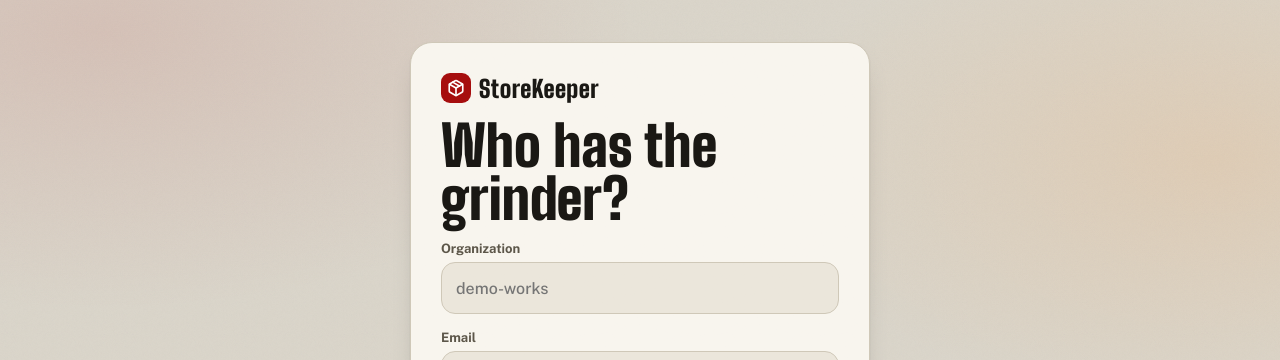
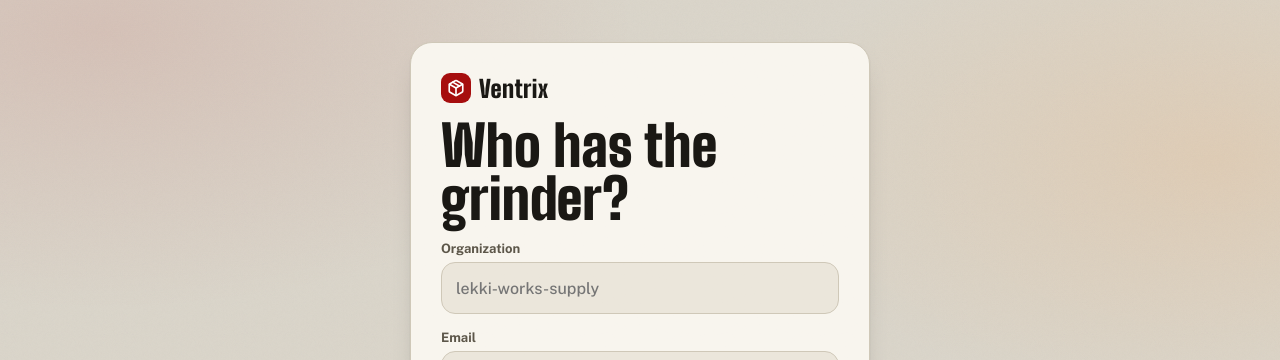
Before and after one commit to ybeex/ventrix-web, a React (Vite) app: page / in a window 1280 px wide. Shown: the top 360 px of the page. Built offline with nearby package versions, Linux system fonts and the light colour scheme; no server answers.

Commit message:
fix(rebrand): align dashboard identity to Ventrix

```diff
--- a/package.json
+++ b/package.json
@@ -1,5 +1,5 @@
 {
-  "name": "storekeeper-web",
+  "name": "ventrix-web",
   "private": true,
   "version": "0.1.0",
   "type": "module",
--- a/src/components/Layout.tsx
+++ b/src/components/Layout.tsx
@@ -92,7 +92,7 @@ export function Layout() {
   return (
     <div className="shell">
       <aside className="side" aria-label="Main">
-        <div className="orgbox"><i><Package className="feather-ic" /></i><span className="grow"><b>{me?.organization.name ?? 'StoreKeeper'}</b><small>StoreKeeper</small></span></div>
+        <div className="orgbox"><i><Package className="feather-ic" /></i><span className="grow"><b>{me?.organization.name ?? 'Ventrix'}</b><small>Ventrix</small></span></div>
         <nav aria-label="Pages"><List /></nav>
         {hasPinItem && <button className="nv" onClick={() => setPinOpen(true)}><Key className="feather-ic" /><span className="grow">{me?.hasPin ? 'Change my PIN' : 'Set my PIN'}</span></button>}
       </aside>
--- a/src/lib/snapshot.ts
+++ b/src/lib/snapshot.ts
@@ -4,7 +4,7 @@
 import { get } from './api';
 import type { Holder, Item } from './types';
 
-const DB = 'storekeeper-cache-v1';
+const DB = 'ventrix-cache-v1';
 let dbp: Promise<IDBDatabase> | null = null;
 const open = () => (dbp ??= new Promise((res, rej) => {
   const r = indexedDB.open(DB, 1);
--- a/src/pages/Login.tsx
+++ b/src/pages/Login.tsx
@@ -22,10 +22,10 @@ export default function Login() {
   return (
     <div className="login">
       <form className="box glass auth-login-form" onSubmit={submit}>
-        <div className="brand"><i><Package className="feather-ic" /></i><span>StoreKeeper</span></div>
+        <div className="brand"><i><Package className="feather-ic" /></i><span>Ventrix</span></div>
         <h1>Who has the grinder?</h1>
         {expired && <div className="alert warn glass" role="status"><div><strong>You were signed out</strong><span>Your session ended. Sign in again to continue.</span></div></div>}
-        <Field label="Organization"><input autoComplete="organization" value={f.orgSlug} onChange={(e) => setF({ ...f, orgSlug: e.target.value.trim() })} required placeholder="demo-works" /></Field>
+        <Field label="Organization"><input autoComplete="organization" value={f.orgSlug} onChange={(e) => setF({ ...f, orgSlug: e.target.value.trim() })} required placeholder="lekki-works-supply" /></Field>
         <Field label="Email"><input type="email" autoComplete="username" value={f.email} onChange={(e) => setF({ ...f, email: e.target.value })} required /></Field>
         <Field label="Password"><input type="password" autoComplete="current-password" value={f.password} onChange={(e) => setF({ ...f, password: e.target.value })} required /></Field>
         <label className="row" style={{ border: 0, minHeight: 44 }}><input type="checkbox" checked={trust} onChange={(e) => setTrust(e.target.checked)} /><span>This is a shared store tablet<br /><span className="muted" style={{ fontSize: 13 }}>Supervisors and admins only. Staff then switch in with a PIN.</span></span></label>
--- a/src/pages/Signup.tsx
+++ b/src/pages/Signup.tsx
@@ -54,7 +54,7 @@ export default function Signup() {
         </div>
         <p className="muted">We set up a starting shelf and category so you can add your first item right away.</p>
         {err && <div role="alert" style={{ color: 'var(--accent-3)', fontWeight: 700 }}>{err}</div>}
-        <Btn className="primary" busy={busy} onClick={enter}><ArrowRight className="feather-ic" />Open StoreKeeper</Btn>
+        <Btn className="primary" busy={busy} onClick={enter}><ArrowRight className="feather-ic" />Open Ventrix</Btn>
         <p style={{ textAlign: 'center' }}><Link to="/" style={{ textDecoration: 'underline' }}>Go to sign in instead</Link></p>
       </div></div>
     );
@@ -63,7 +63,7 @@ export default function Signup() {
   return (
     <div className="login">
       <form className="box glass auth-signup-form" onSubmit={submit} noValidate>
-        <div className="brand"><i><Package className="feather-ic" /></i><span>StoreKeeper</span></div>
+        <div className="brand"><i><Package className="feather-ic" /></i><span>Ventrix</span></div>
         <h1>Create your organization</h1>
         <p className="muted">Set up your store in a minute. You will be the administrator and can add your team afterwards.</p>
         <div className="auth-signup-fields">
--- a/src/styles.css
+++ b/src/styles.css
@@ -1,4 +1,4 @@
-/* StoreKeeper design system — ported from the UI kit (two palettes, one token system). */
+/* Ventrix design system — ported from the UI kit (two palettes, one token system). */
 :root{--bg:#DAD5CA;--bg-elev:#F8F5EE;--bg-elev-2:#EBE6DB;--ink:#1A1814;--ink-muted:#5C5649;--accent:#a60e0e;--accent-ink:#FFFFFF;--accent-2:#FF8A1F;--accent-3:#c21515;--ok:#1F7A3E;--line:rgba(26,24,20,.16);--glass-border:#CFC8B8;--shadow-c:26,24,20;
 --r-lg:22px;--r-md:14px;--r-sm:9px;--display:'Big Shoulders Display','Arial Narrow',Impact,sans-serif;--sans:'Public Sans',system-ui,sans-serif;--spring:cubic-bezier(.34,1.56,.64,1)}
 [data-theme=night]{--bg:#0F1117;--bg-elev:#1C202A;--bg-elev-2:#262B37;--ink:#EEF0F4;--ink-muted:#9AA3B2;--accent:#E05252;--accent-ink:#0B1230;--accent-2:#FFB020;--accent-3:#FF6A5C;--ok:#4ADE80;--line:rgba(238,240,244,.16);--glass-border:#363C4A;--shadow-c:0,0,0}
```
Also changed, not shown: public/llms.txt, 2 other files (tests, documents, lock files or other folders).
